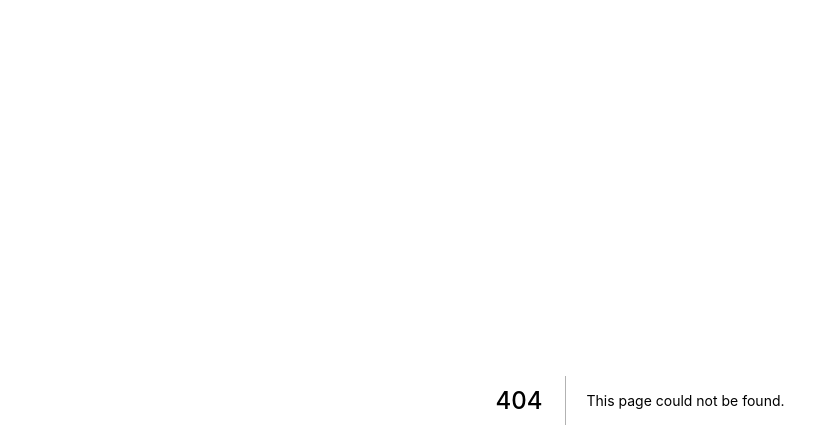
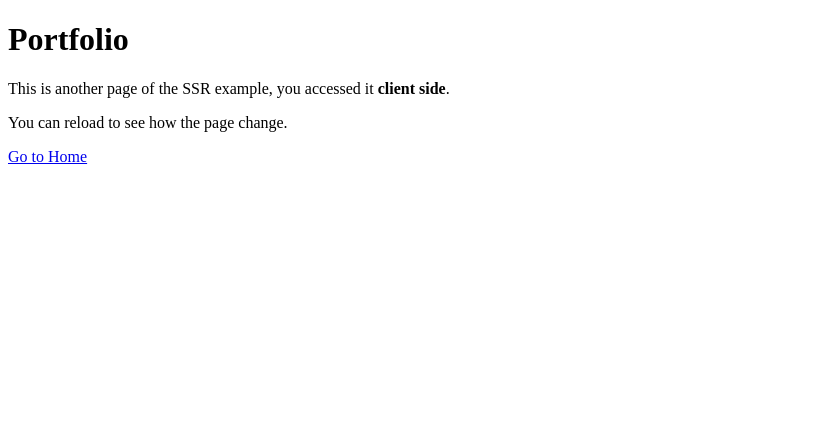
Before and after one commit to markhaasjes/markhaasjes, a Next.js app: page /about in a window 1280 px wide. Before the commit this address had no page. Shown: the top 448 px of the page, without its empty margins (0-839 px from the left). Built offline with nearby package versions, Linux system fonts and the light colour scheme.

Commit message:
created basic pages/components and added deployment for now

```diff
--- /dev/null
+++ b/components/header.js
@@ -0,0 +1,5 @@
+export default () => (
+  <header>
+    <h1>Portfolio</h1>
+  </header>
+);
--- /dev/null
+++ b/next.config.js
@@ -0,0 +1,3 @@
+module.exports = {
+  target: 'serverless',
+};
--- /dev/null
+++ b/now.json
@@ -0,0 +1,5 @@
+{
+  "version": 2,
+  "name": "markhaasjes.nl",
+  "builds": [{ "src": "next.config.js", "use": "@now/next" }]
+}
--- /dev/null
+++ b/pages/about.js
@@ -0,0 +1,30 @@
+import { Component } from 'react';
+import Link from 'next/link';
+import Header from '../components/header';
+
+class AboutPage extends Component {
+  static getInitialProps() {
+    const isServer = typeof window === 'undefined';
+    return { isServer };
+  }
+
+  render() {
+    return (
+      <main>
+        <Header />
+        <section>
+          <p>
+            This is another page of the SSR example, you accessed it{' '}
+            <strong>{this.props.isServer ? 'server' : 'client'} side</strong>.
+          </p>
+          <p>You can reload to see how the page change.</p>
+          <Link href="/">
+            <a>Go to Home</a>
+          </Link>
+        </section>
+      </main>
+    );
+  }
+}
+
+export default AboutPage;
```
Also changed, not shown: pages/index.js (+12 -4 lines), 2 other files (tests, documents, lock files or other folders).
